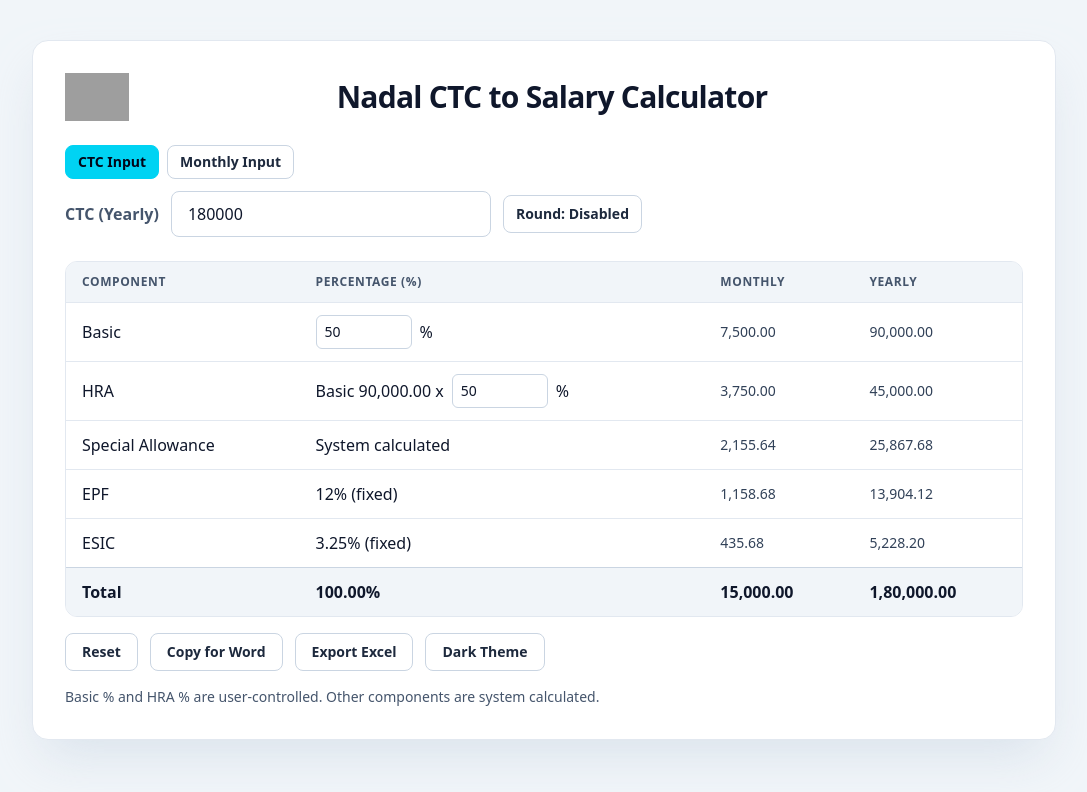
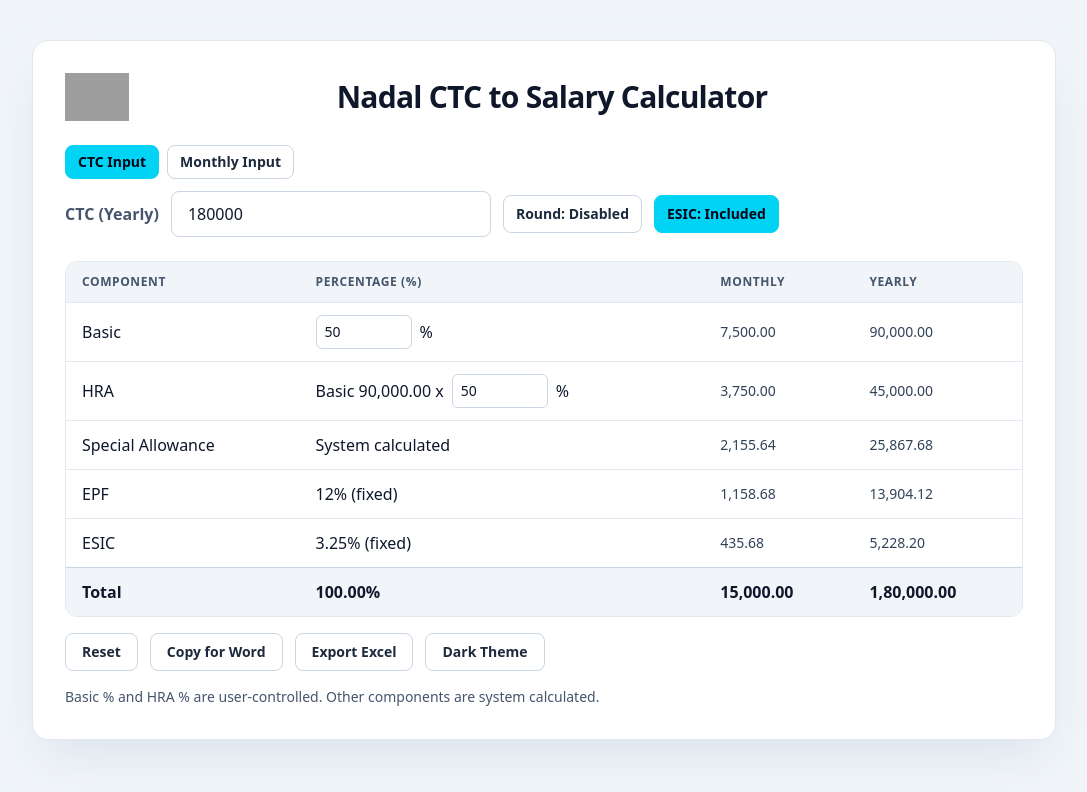
Before and after one commit to kkbughunter/nadal-tools, a React (Vite) app: page / in a window 1280 px wide. Shown: the top 792 px of the page, without its empty margins (96-1183 px from the left). Built offline with nearby package versions, Linux system fonts and the light colour scheme; grey boxes are pictures that could not be loaded.

Commit message:
ESIC: Included

```diff
--- a/src/features/ctc-calculator/CtcCalculatorPage.jsx
+++ b/src/features/ctc-calculator/CtcCalculatorPage.jsx
@@ -20,6 +20,7 @@ export const CtcCalculatorPage = () => {
     basicPercentage,
     hraPercentage,
     roundResults,
+    includeEsic,
     totalPercentage,
     monthlyTotal,
     setCtc,
@@ -28,6 +29,7 @@ export const CtcCalculatorPage = () => {
     setBasicPercentage,
     setHraPercentage,
     setRoundResults,
+    setIncludeEsic,
     resetCalculator,
     toggleTheme,
   } = useCtcCalculator()
@@ -74,11 +76,13 @@ export const CtcCalculatorPage = () => {
           monthlyTotal={monthlyTotal}
           inputMode={inputMode}
           roundResults={roundResults}
+          includeEsic={includeEsic}
           isDark={isDark}
           onModeChange={setInputMode}
           onCtcChange={setCtc}
           onMonthlyChange={setMonthlyTotalInput}
           onToggleRoundResults={() => setRoundResults((prev) => !prev)}
+          onToggleIncludeEsic={() => setIncludeEsic((prev) => !prev)}
         />
         <ComponentsTable
           isDark={isDark}
@@ -86,6 +90,7 @@ export const CtcCalculatorPage = () => {
           components={components}
           basicPercentage={basicPercentage}
           hraPercentage={hraPercentage}
+          includeEsic={includeEsic}
           totalPercentage={totalPercentage}
           monthlyTotal={monthlyTotal}
           formatMoney={displayMoney}
--- a/src/features/ctc-calculator/components/ComponentsTable.jsx
+++ b/src/features/ctc-calculator/components/ComponentsTable.jsx
@@ -4,6 +4,7 @@ export const ComponentsTable = ({
   components,
   basicPercentage,
   hraPercentage,
+  includeEsic,
   totalPercentage,
   monthlyTotal,
   formatMoney,
@@ -86,7 +87,7 @@ export const ComponentsTable = ({
                 ) : item.component === 'EPF' ? (
                   '12% (fixed)'
                 ) : item.component === 'ESIC' ? (
-                  '3.25% (fixed)'
+                  includeEsic ? '3.25% (fixed)' : 'Excluded'
                 ) : (
                   'System calculated'
                 )}
--- a/src/features/ctc-calculator/components/CtcInput.jsx
+++ b/src/features/ctc-calculator/components/CtcInput.jsx
@@ -5,11 +5,13 @@ export const CtcInput = ({
   monthlyTotal,
   inputMode,
   roundResults,
+  includeEsic,
   isDark,
   onModeChange,
   onCtcChange,
   onMonthlyChange,
   onToggleRoundResults,
+  onToggleIncludeEsic,
 }) => {
   const committedValue = inputMode === 'monthly' ? monthlyTotal : ctc
   const [draftValue, setDraftValue] = useState(String(committedValue))
@@ -98,6 +100,19 @@ export const CtcInput = ({
         >
           Round: {roundResults ? 'Enabled' : 'Disabled'}
         </button>
+        <button
+          type="button"
+          onClick={onToggleIncludeEsic}
+          className={`rounded-lg border px-3 py-2 text-sm font-semibold transition ${
+            includeEsic
+              ? 'border-cyan-400 bg-cyan-400 text-slate-950'
+              : isDark
+                ? 'border-slate-600 text-slate-100 hover:border-slate-400'
+                : 'border-slate-300 text-slate-800 hover:border-slate-400'
+          }`}
+        >
+          ESIC: {includeEsic ? 'Included' : 'Excluded'}
+        </button>
       </div>
     </div>
   )
--- a/src/features/ctc-calculator/hooks/useCtcCalculator.js
+++ b/src/features/ctc-calculator/hooks/useCtcCalculator.js
@@ -9,12 +9,13 @@ export const useCtcCalculator = () => {
   const [basicPercentage, setBasicPercentage] = useState(initialState.basicPercentage)
   const [hraPercentage, setHraPercentage] = useState(initialState.hraPercentage)
   const [roundResults, setRoundResults] = useState(initialState.roundResults)
+  const [includeEsic, setIncludeEsic] = useState(initialState.includeEsic)
   const [theme, setTheme] = useState('light')
   const [inputMode, setInputMode] = useState('ctc')
 
   const breakdown = useMemo(
-    () => calculateCtcComponents(ctc, basicPercentage, hraPercentage),
-    [ctc, basicPercentage, hraPercentage],
+    () => calculateCtcComponents(ctc, basicPercentage, hraPercentage, includeEsic),
+    [ctc, basicPercentage, hraPercentage, includeEsic],
   )
   const components = breakdown.rows
   const totalPercentage = breakdown.totalPercentage
@@ -27,6 +28,7 @@ export const useCtcCalculator = () => {
     setBasicPercentage(DEFAULT_BASIC_PERCENTAGE)
     setHraPercentage(DEFAULT_HRA_PERCENTAGE)
     setRoundResults(false)
+    setIncludeEsic(true)
     setInputMode('ctc')
   }
 
@@ -42,6 +44,7 @@ export const useCtcCalculator = () => {
     basicPercentage,
     hraPercentage,
     roundResults,
+    includeEsic,
     totalPercentage,
     monthlyTotal,
     setCtc,
@@ -50,6 +53,7 @@ export const useCtcCalculator = () => {
     setBasicPercentage,
     setHraPercentage,
     setRoundResults,
+    setIncludeEsic,
     resetCalculator,
     toggleTheme,
   }
--- a/src/features/ctc-calculator/utils/defaults.js
+++ b/src/features/ctc-calculator/utils/defaults.js
@@ -9,4 +9,5 @@ export const createDefaultState = () => ({
   basicPercentage: DEFAULT_BASIC_PERCENTAGE,
   hraPercentage: DEFAULT_HRA_PERCENTAGE,
   roundResults: false,
+  includeEsic: true,
 })
--- a/src/features/ctc-calculator/utils/formula.js
+++ b/src/features/ctc-calculator/utils/formula.js
@@ -9,20 +9,26 @@ const toRate = (percentageValue) => {
   return clamped / 100
 }
 
-export const calculateCtcComponents = (ctcValue, basicPercentageValue, hraPercentageValue) => {
+export const calculateCtcComponents = (
+  ctcValue,
+  basicPercentageValue,
+  hraPercentageValue,
+  includeEsic = true,
+) => {
   const ctc = Number.isFinite(ctcValue) ? Math.max(ctcValue, 0) : 0
   const basicRate = toRate(basicPercentageValue)
   const hraRate = toRate(hraPercentageValue)
+  const effectiveEsicRate = includeEsic ? ESIC_RATE : 0
 
   const basic = ctc * basicRate
   const hra = basic * hraRate
 
   const special =
-    (ctc - (1 + PF_RATE + ESIC_RATE) * basic - (1 + ESIC_RATE) * hra) /
-    (1 + PF_RATE + ESIC_RATE)
+    (ctc - (1 + PF_RATE + effectiveEsicRate) * basic - (1 + effectiveEsicRate) * hra) /
+    (1 + PF_RATE + effectiveEsicRate)
 
   const employerPf = (basic + special) * PF_RATE
-  const employerEsic = (basic + hra + special) * ESIC_RATE
+  const employerEsic = (basic + hra + special) * effectiveEsicRate
 
   const rows = [
     { component: 'Basic', yearly: basic, isSystemCalculated: false },
```
